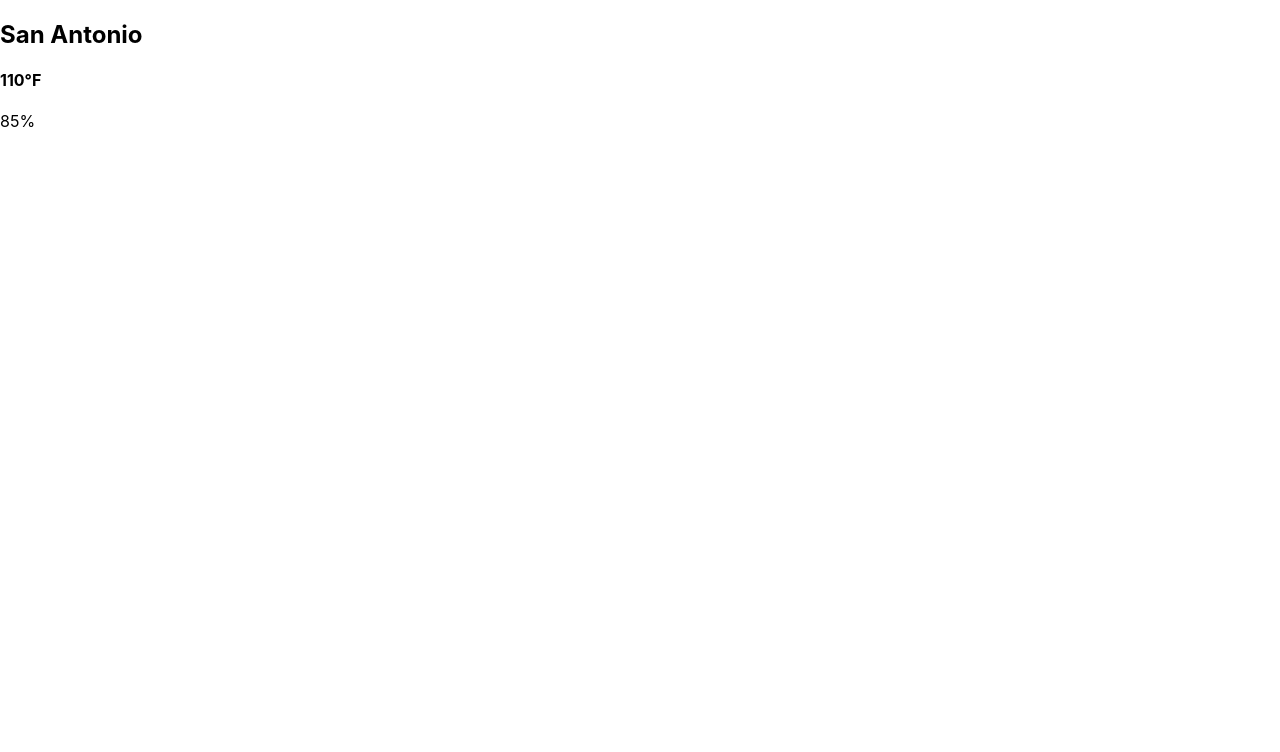
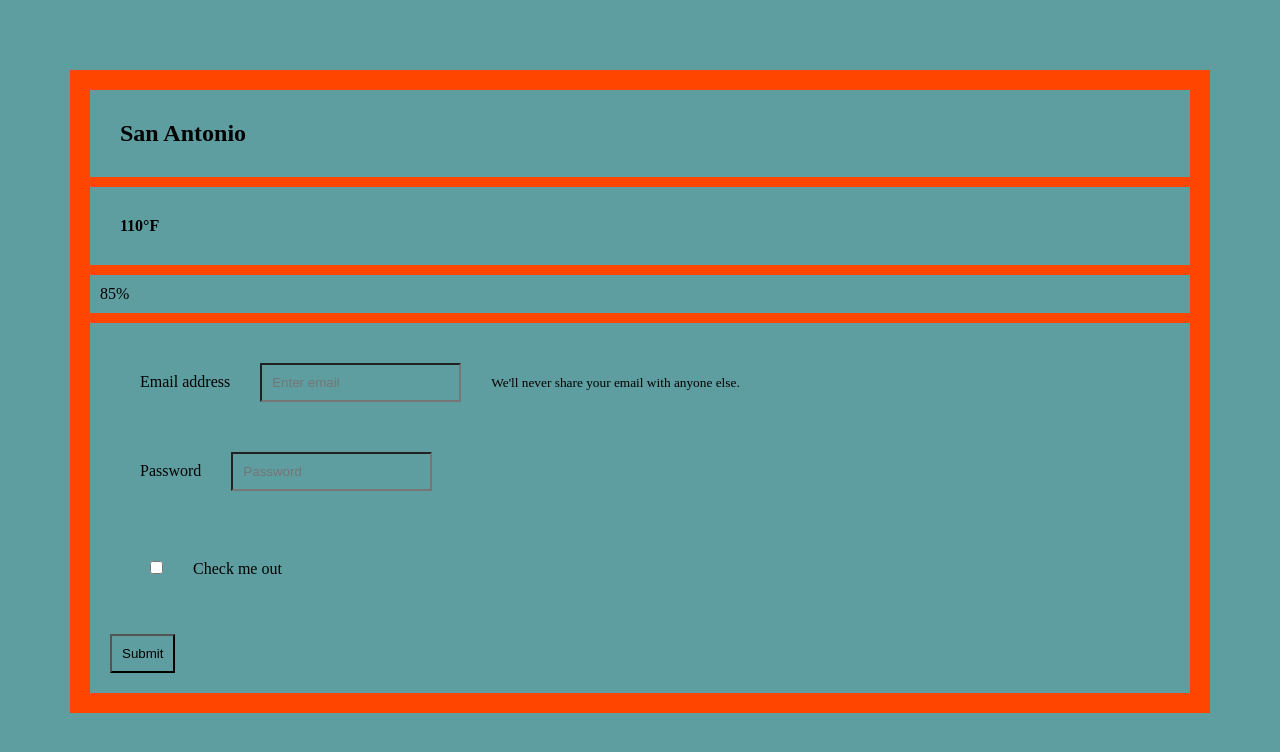
Before and after one commit to Julian-H-Martinez/WeatherMap-React, a React (Create React App) app: page / in a window 1280 px wide. Shown: the top 752 px of the page. Built offline with nearby package versions, Linux system fonts and the light colour scheme; no server answers.

Commit message:
trying to figure out why bootstrap is not formatting the way I need it to; playing with different readings; upon return need to complete styling in order to finish out app

```diff
--- a/package.json
+++ b/package.json
@@ -7,7 +7,9 @@
     "@testing-library/react": "^13.3.0",
     "@testing-library/user-event": "^13.5.0",
     "axios": "^0.27.2",
+    "bootstrap": "^5.1.3",
     "react": "^18.1.0",
+    "react-bootstrap": "^2.4.0",
     "react-dom": "^18.1.0",
     "react-scripts": "5.0.1",
     "web-vitals": "^2.1.4"
--- a/src/App.js
+++ b/src/App.js
@@ -1,5 +1,7 @@
 import React, {useState} from 'react';
 import axios from 'axios';
+import Form from 'react-bootstrap/Form';
+import Button from 'react-bootstrap/Button';
 
 function App() {
     const key = process.env.REACT_APP_API_KEY;
@@ -9,7 +11,7 @@
 
   return (
     <div className="app">
-        <div className="location">
+        <div className="container">
             <h2>San Antonio</h2>
         </div>
         <div className="temp">
@@ -19,6 +21,28 @@
             85%
         </div>
 
+
+        <Form className="container">
+            <Form.Group className="mb-3" controlId="formBasicEmail">
+                <Form.Label>Email address</Form.Label>
+                <Form.Control type="email" placeholder="Enter email" />
+                <Form.Text className="text-muted">
+                    We'll never share your email with anyone else.
+                </Form.Text>
+            </Form.Group>
+
+            <Form.Group className="mb-3" controlId="formBasicPassword">
+                <Form.Label>Password</Form.Label>
+                <Form.Control type="password" placeholder="Password" />
+            </Form.Group>
+            <Form.Group className="mb-3" controlId="formBasicCheckbox">
+                <Form.Check type="checkbox" label="Check me out" />
+            </Form.Group>
+            <Button variant="primary" type="submit">
+                Submit
+            </Button>
+        </Form>
+
     </div>
   );
 }
--- a/src/index.css
+++ b/src/index.css
@@ -1,13 +1,17 @@
-body {
-  margin: 0;
-  font-family: -apple-system, BlinkMacSystemFont, 'Segoe UI', 'Roboto', 'Oxygen',
-    'Ubuntu', 'Cantarell', 'Fira Sans', 'Droid Sans', 'Helvetica Neue',
-    sans-serif;
-  -webkit-font-smoothing: antialiased;
-  -moz-osx-font-smoothing: grayscale;
+*{
+  margin: 10px;
+  padding: 10px;
+  box-sizing: border-box;
+  background-color: cadetblue;
 }
 
-code {
-  font-family: source-code-pro, Menlo, Monaco, Consolas, 'Courier New',
-    monospace;
+body{
+  font-family: Chalkboard sans-serif;
 }
+
+.app{
+  background-color: orangered;
+  background-size: cover;
+  background-position: bottom;
+  transition: 0.4s ease-out;
+}
```
Also changed, not shown: 1 other file (tests, documents, lock files or other folders).
